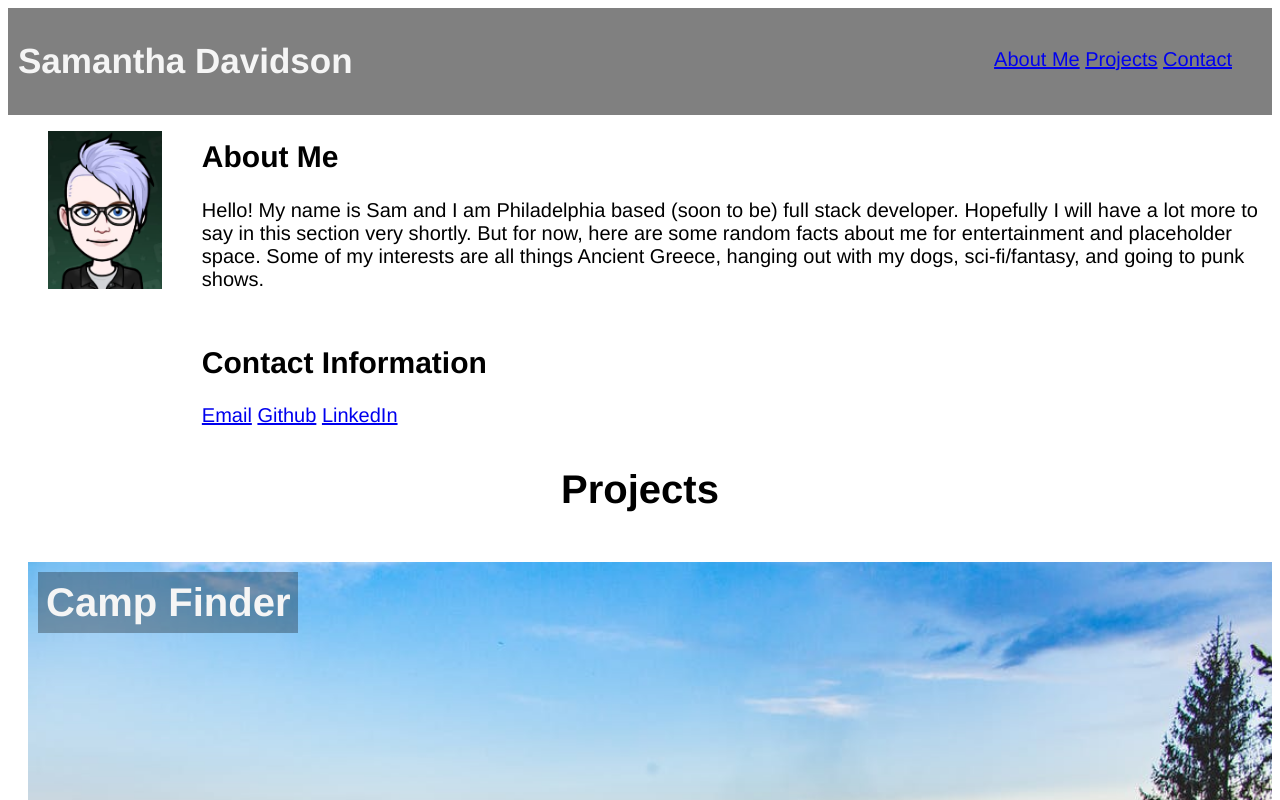
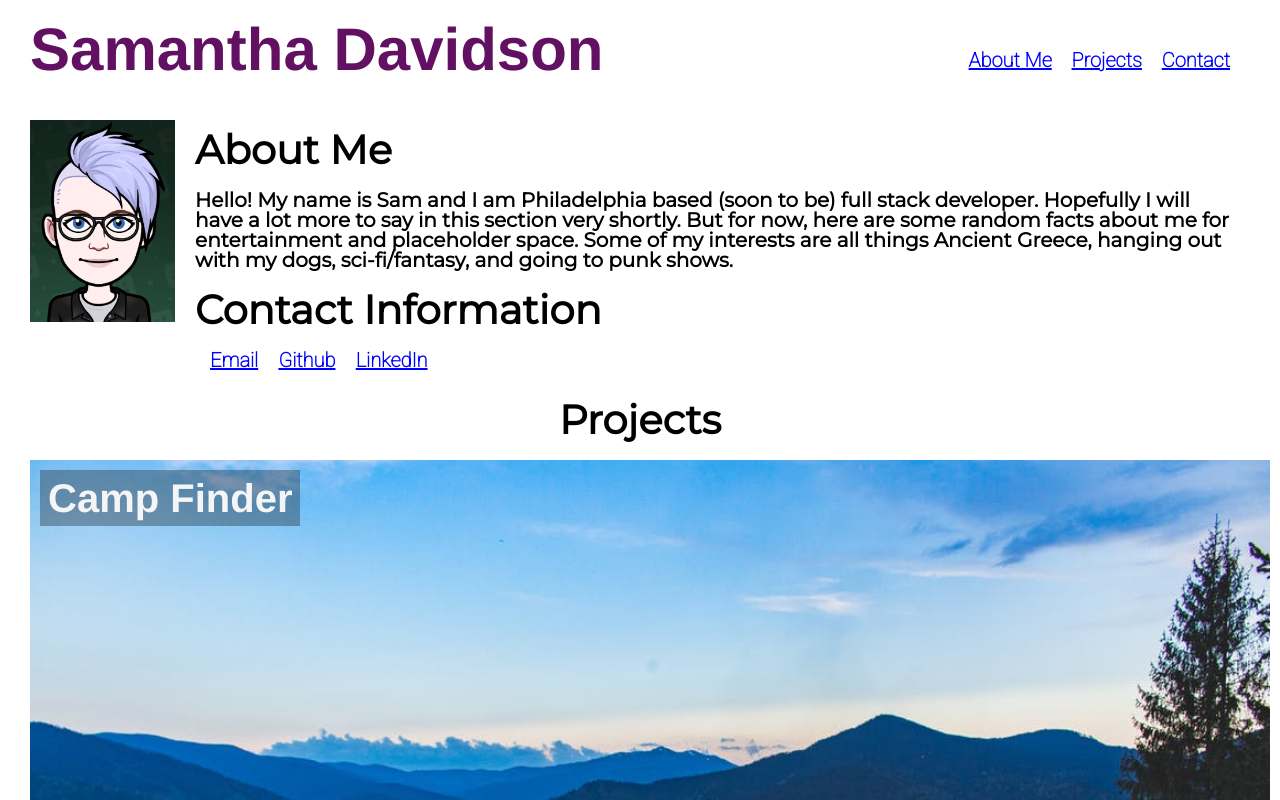
Before and after one commit to SamanthaJaneDavidson/Portfolio, a plain HTML site: page index.html in a window 1280 px wide. Shown: the top 800 px of the page. Drawn offline with Linux system fonts and the light colour scheme.

Commit message:
Added reset style sheet, added and updated fonts

```diff
--- /dev/null
+++ b/assets/css/reset.css
@@ -0,0 +1,48 @@
+/* http://meyerweb.com/eric/tools/css/reset/
+   v2.0 | 20110126
+   License: none (public domain)
+*/
+
+html, body, div, span, applet, object, iframe,
+h1, h2, h3, h4, h5, h6, p, blockquote, pre,
+a, abbr, acronym, address, big, cite, code,
+del, dfn, em, img, ins, kbd, q, s, samp,
+small, strike, strong, sub, sup, tt, var,
+b, u, i, center,
+dl, dt, dd, ol, ul, li,
+fieldset, form, label, legend,
+table, caption, tbody, tfoot, thead, tr, th, td,
+article, aside, canvas, details, embed,
+figure, figcaption, footer, header, hgroup,
+menu, nav, output, ruby, section, summary,
+time, mark, audio, video {
+	margin: 0;
+	padding: 0;
+	border: 0;
+	font-size: 100%;
+	font: inherit;
+	vertical-align: baseline;
+}
+/* HTML5 display-role reset for older browsers */
+article, aside, details, figcaption, figure,
+footer, header, hgroup, menu, nav, section {
+	display: block;
+}
+body {
+	line-height: 1;
+}
+ol, ul {
+	list-style: none;
+}
+blockquote, q {
+	quotes: none;
+}
+blockquote:before, blockquote:after,
+q:before, q:after {
+	content: '';
+	content: none;
+}
+table {
+	border-collapse: collapse;
+	border-spacing: 0;
+}
--- a/assets/css/style.css
+++ b/assets/css/style.css
@@ -4,62 +4,94 @@
 }
 
 body {
-    background-image: url("./assets/images/digital-background-with-cybernetic-particles.jpg");
+   background-color: white;
+   margin: 10px;
 }
 
 header {
     padding: 10px;
     font-family: 'Franklin Gothic Medium', 'Arial Narrow', Arial, sans-serif;
-    background-color: gray;
-    color: whitesmoke;
+    color: rgb(98, 17, 98);
     height: fit-content;
+    font-weight: bolder;
+    margin-left: 10px;
+
 }
 
-header h1 {
+a   {
+    font-style: normal;
+    font-family: 'Open Sans', sans-serif;
+    font-family: 'Roboto', sans-serif;
+}
+
+h1 {
     display: inline-block;
-    font-size: 35px;
+    font-size: 60px;
+    font-weight: bold;
+    text-align: center;
+
 }
 
 img {
     width: 100%;
 }
 
+h2 {
+    font-family: 'Montserrat', sans-serif;
+    font-size: 40px;
+    margin-bottom: 20px;
+}
+
 #profile-info {
     display: flex;
     justify-content: space-between;
     flex-direction: row;
+    padding: 10px;
+    margin: 10px;
+    margin-top: 20px;
 }
 
 .sam-info {
-    font-family: 'Franklin Gothic Medium', 'Arial Narrow', Arial, sans-serif;
+    font-family: 'Montserrat', sans-serif;
+    font-weight: bold;
     color: black;
     font-size: 20px;
+    padding: 10px;
+    margin-left: 10px;
+}
+#about-me {
 
 }
 
+#sam-avatar {
+    display: flex;
+    flex: 2 1 300px;
+}
+
 #contact {
-    padding-top: 10px;
+    padding-top: 20px;
 
 }
 
 #contact-info {
     display: inline-block;
     list-style-type: none;
-    margin: 0;
 
 }
 
-/*a {
+a {
 
-    color: white;
+    color: blue;
     display: inline-block;
     margin-left: 15px;
-} */
+}
 
 .links  {
     padding: 30px;
     float: right;
-    font-family: 'Franklin Gothic Medium', 'Arial Narrow', Arial, sans-serif;
+    font-family: 'Open Sans', sans-serif;
+    font-family: 'Roboto', sans-serif;
+    font-weight: bold;
     font-size: 20px;
     list-style-type: none;
     display: inline-block;
@@ -71,7 +103,9 @@ img {
 h3 {
     text-align: center;
     font-size: 40px;
-    font-family: 'Franklin Gothic Medium', 'Arial Narrow', Arial, sans-serif;
+    font-family: 'Montserrat', sans-serif;
+    font-weight: bold;
+    margin: 0;
 }
 
 main {
@@ -122,6 +156,7 @@ main {
 h4 {
     font-size: 40px;
     font-family: 'Franklin Gothic Medium', 'Arial Narrow', Arial, sans-serif;
+    font-weight: bold;
 }
 
 #cocktails {
--- /dev/null
+++ b/assets/css/style2.css
@@ -0,0 +1,3 @@
+body {
+    background-image: url("digital-background-with-cybernetic-particles.jpg");
+}
--- a/index.html
+++ b/index.html
@@ -4,6 +4,13 @@
     <meta charset="UTF-8">
     <meta http-equiv="X-UA-Compatible" content="IE=edge">
     <meta name="viewport" content="width=device-width, initial-scale=1.0">
+    <link rel="preconnect" href="https://fonts.googleapis.com">
+    <link rel="preconnect" href="https://fonts.gstatic.com" crossorigin>
+    <link href="https://fonts.googleapis.com/css2?family=Open+Sans&family=Roboto:wght@100&display=swap" rel="stylesheet">
+    <link rel="preconnect" href="https://fonts.googleapis.com">
+    <link rel="preconnect" href="https://fonts.gstatic.com" crossorigin>
+    <link href="https://fonts.googleapis.com/css2?family=Montserrat&family=Open+Sans&family=Roboto:wght@100&display=swap" rel="stylesheet">
+    <link rel="stylesheet" href="./assets/css/reset.css">
     <link rel="stylesheet" href="./assets/css/style.css">
     <title>Samantha Davidson</title>
 </head>
@@ -12,11 +19,13 @@
     <header>
         <h1>Samantha Davidson</h1>
         <nav class="links">
-            <li>
-                <a href="#about-me">About Me</a>
-                <a href="#projects">Projects</a>
-                <a href="#contact">Contact</a>
-            </li>
+            <ul>
+                <li>
+                    <a href="#about-me">About Me</a>
+                    <a href="#projects">Projects</a>
+                    <a href="#contact">Contact</a>
+                </li>
+            </ul>
         </nav>
     </header>
 
```
